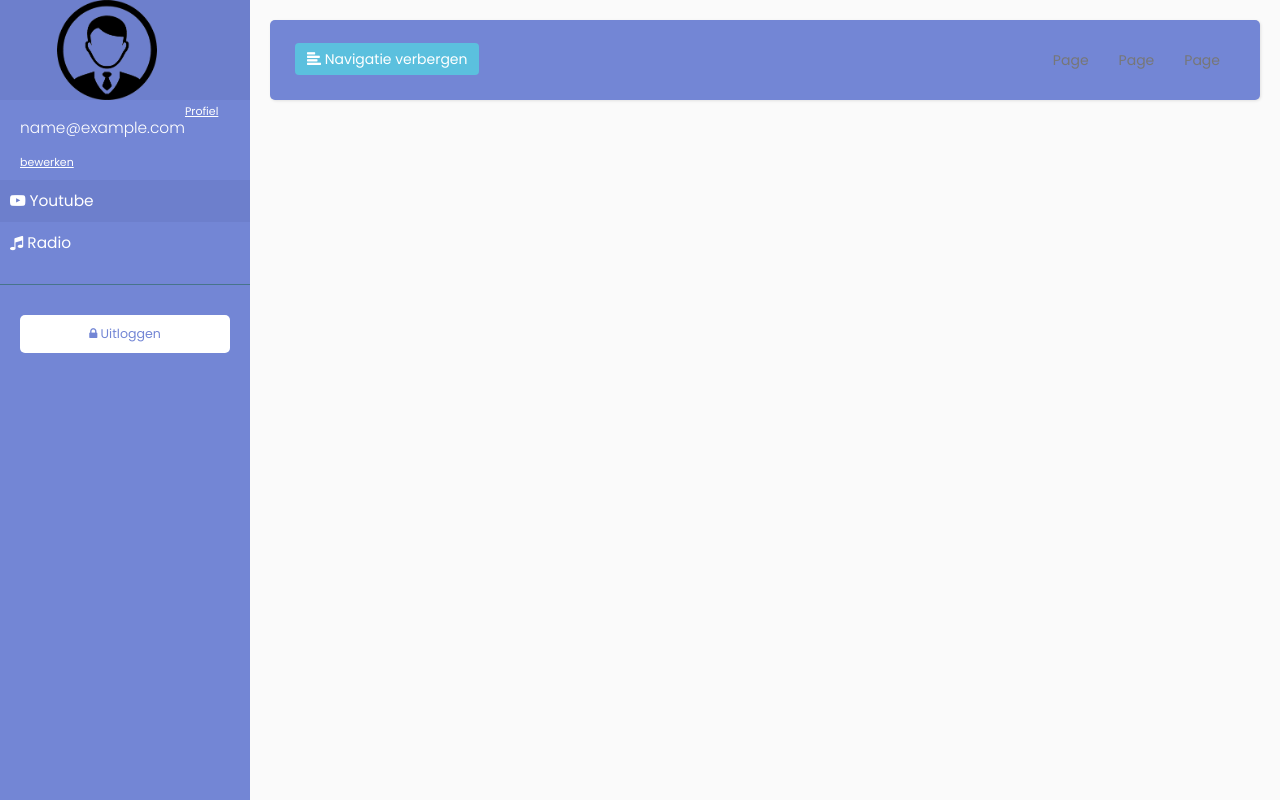
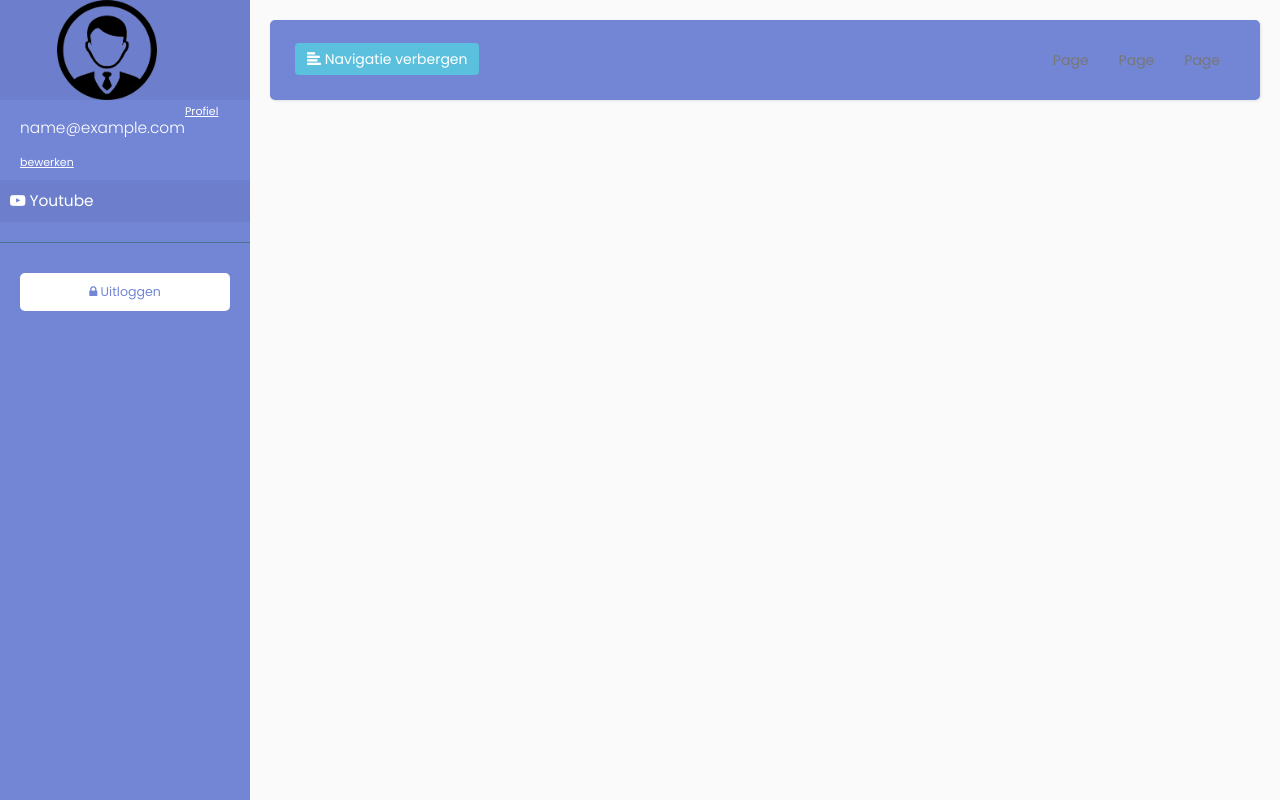
Before and after one commit to Damian2512/Jukebox, a PHP site: page /main.php in a window 1280 px wide. Run offline with PHP 8.4, Linux system fonts and the light colour scheme; the visitor is signed in with stand-in values (Sample User, id 1).

Commit message:
kleine update

```diff
--- a/edit_profile.php
+++ b/edit_profile.php
@@ -47,9 +47,6 @@ if (!isset($_SESSION['ID'])) {
 
             <li>
                 <a href="youtube/youtube.php"><i class="fa fa-youtube-play"></i> Youtube</a>
-            </li>
-            <li>
-                <a href="#"><i class="fa fa-music"></i> Radio</a>
             </li>
         </ul>
 
--- a/main.php
+++ b/main.php
@@ -46,9 +46,6 @@ if (!isset($_SESSION['ID'])) {
         <ul class="list-unstyled components">
             <li class="active">
                 <a href="youtube/youtube.php"><i class="fa fa-youtube-play"></i> Youtube</a>
-            </li>
-            <li>
-                <a href="#"><i class="fa fa-music"></i> Radio</a>
             </li>
         </ul>
 
--- a/youtube/youtube.php
+++ b/youtube/youtube.php
@@ -49,10 +49,6 @@ if (!isset($_SESSION['ID'])) {
             </li>
             <li>
                 <a href="/youtube/youtube.php"><i class="fa fa-youtube-play"></i> Youtube</a>
-            </li>
-
-            <li>
-                <a href="#"><i class="fa fa-music"></i> Radio</a>
             </li>
         </ul>
 
```
